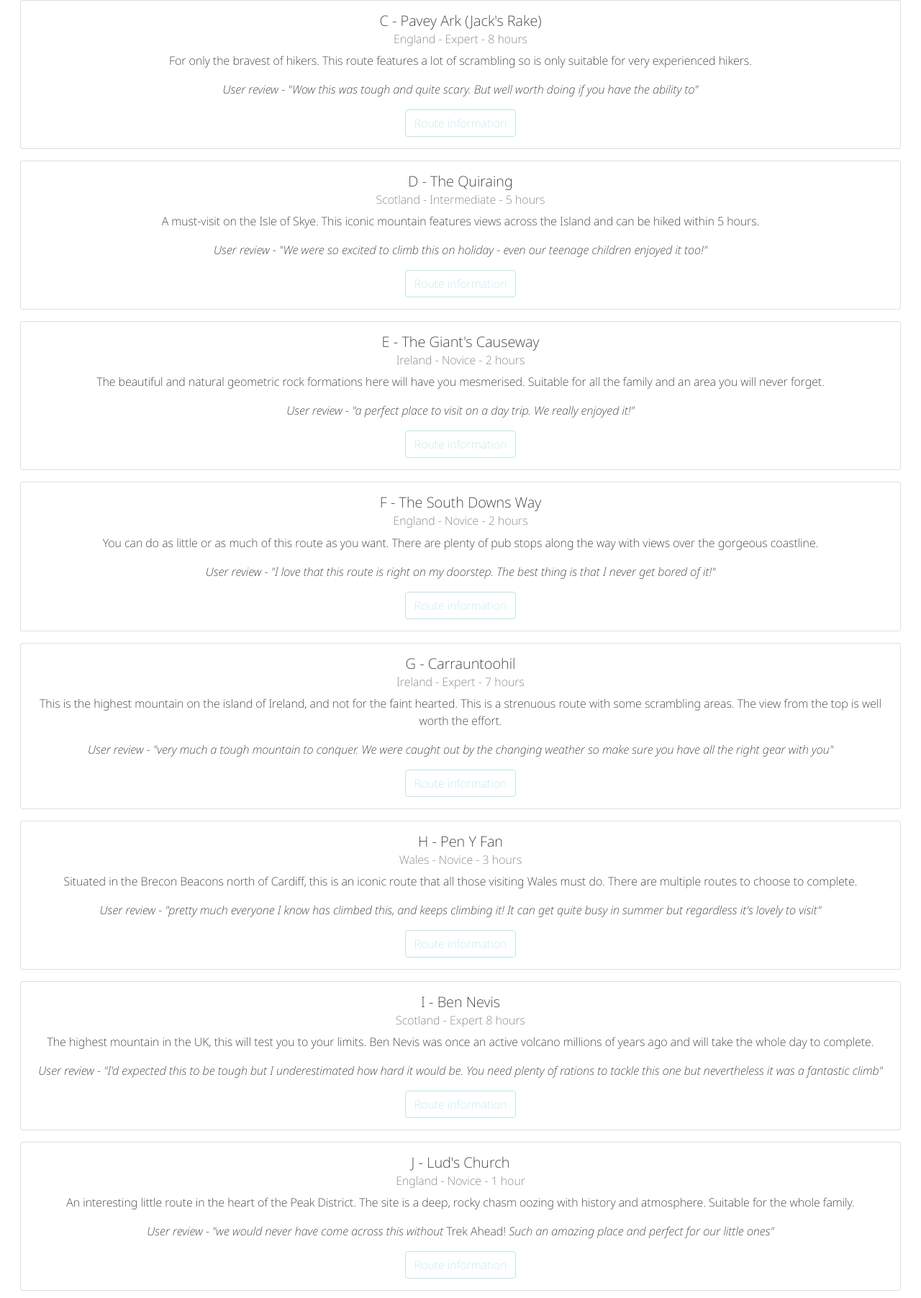
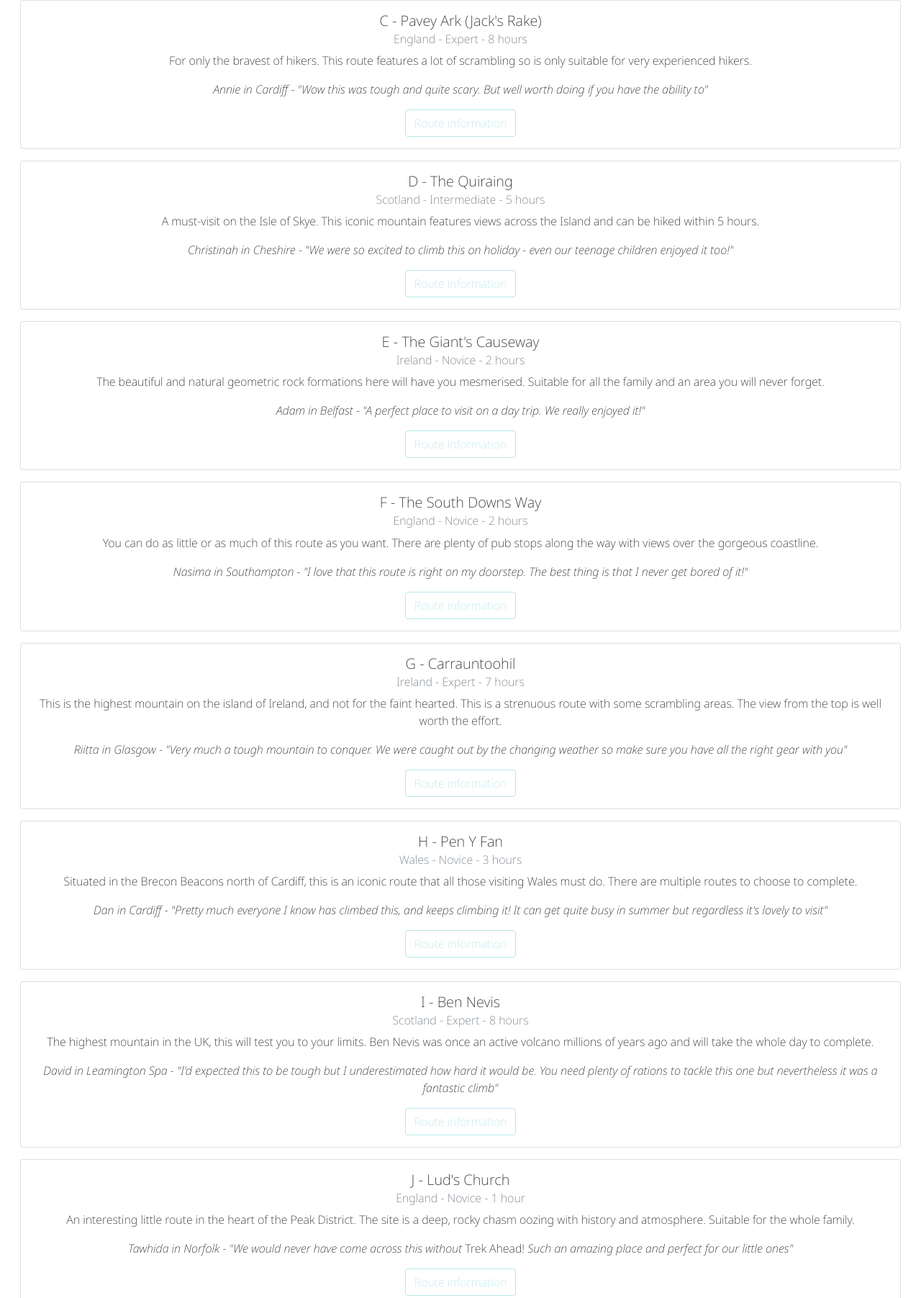
Before and after one commit to Code-Institute-Submissions/anniefenton-milestone-project-2_SepResub, a website: page hikes.html in a window 1280 px wide. Shown: the part 2105-3908 px from the top of the page at 72% size. Drawn offline with nearby package versions, Linux system fonts and the light colour scheme; some packages are replaced by stand-ins of ours; a web font is replaced by a local one.

Commit message:
update reviews information on hikes.html

```diff
--- a/hikes.html
+++ b/hikes.html
@@ -103,7 +103,7 @@
                       <h5 class="card-title">A - Yr Wyddfa (Snowdon)</h5>
                       <h6 class="card-subtitle mb-2 text-muted">Wales - Intermediate - 6 hours</h6>
                       <p class="card-text">The largest mountain in Wales situated in Snowdonia. Surrounded by beautiful scenery and lovely wild swimming spots.</p>
-                      <p><i>User review - "definitely worth the effort in getting to the top! Be careful with the changing weather - it can be quite unpredictable!"</i></p>
+                      <p><i>William in Bath - "Definitely worth the effort in getting to the top! Be careful with the changing weather - it can be quite unpredictable!"</i></p>
                       <a href="https://www.google.com/maps/place/Snowdon/@53.0685161,-4.0850314,15z/data=!3m1!4b1!4m5!3m4!1s0x4865098216d283bd:0x7fe2ceeb3aa47434!8m2!3d53.068504!4d-4.0762766" target="_blank" class="btn">Route information</a>
                       </div>
                     </div>
@@ -112,7 +112,7 @@
                       <h5 class="card-title">B - Cheddar Gorge</h5>
                       <h6 class="card-subtitle mb-2 text-muted">England - Novice - 2 hours</h6>
                       <p class="card-text">A quirky little route featuring gorges and caves. The town of Cheddar is also worth a visit</p>
-                      <p><i>User review - "Our kids absolutely loved this place. So interesting and lots of fun stuff to do!"</i></p>
+                      <p><i>Sandra in London - "Our kids absolutely loved this place. So interesting and lots of fun stuff to do!"</i></p>
                       <a href="https://www.google.com/maps/place/Cheddar+Gorge/@51.2864015,-2.7690326,15z/data=!3m1!4b1!4m5!3m4!1s0x48721e6eef5fe6c7:0xce01166f458dd26b!8m2!3d51.2863889!4d-2.7602778" target="_blank" class="btn">Route information</a>
                       </div>
                     </div>
@@ -121,7 +121,7 @@
                       <h5 class="card-title">C - Pavey Ark (Jack's Rake)</h5>
                       <h6 class="card-subtitle mb-2 text-muted">England - Expert - 8 hours</h6>
                       <p class="card-text">For only the bravest of hikers. This route features a lot of scrambling so is only suitable for very experienced hikers.</p>
-                      <p><i>User review - "Wow this was tough and quite scary. But well worth doing if you have the ability to"</i></p>
+                      <p><i>Annie in Cardiff - "Wow this was tough and quite scary. But well worth doing if you have the ability to"</i></p>
                       <a href="https://www.google.com/maps/place/Pavey+Ark/@54.4614317,-3.1132648,15z/data=!3m1!4b1!4m5!3m4!1s0x487cc14838b11665:0x727152faedd1990!8m2!3d54.46142!4d-3.10451" target="_blank" class="btn">Route information</a>
                       </div>
                     </div>
@@ -130,7 +130,7 @@
                       <h5 class="card-title">D - The Quiraing</h5>
                       <h6 class="card-subtitle mb-2 text-muted">Scotland - Intermediate - 5 hours</h6>
                       <p class="card-text">A must-visit on the Isle of Skye. This iconic mountain features views across the Island and can be hiked within 5 hours.</p>
-                      <p><i>User review - "We were so excited to climb this on holiday - even our teenage children enjoyed it too!"</i></p>
+                      <p><i>Christinah in Cheshire - "We were so excited to climb this on holiday - even our teenage children enjoyed it too!"</i></p>
                       <a href="https://www.google.com/maps/place/Quiraing/@57.6436217,-6.2740328,15z/data=!3m1!4b1!4m5!3m4!1s0x488dcf0db7ac6bdb:0x81b757292026e587!8m2!3d57.643611!4d-6.265278" target="_blank" class="btn">Route information</a>
                       </div>
                     </div>
@@ -139,7 +139,7 @@
                       <h5 class="card-title">E - The Giant's Causeway</h5>
                       <h6 class="card-subtitle mb-2 text-muted">Ireland - Novice - 2 hours</h6>
                       <p class="card-text">The beautiful and natural geometric rock formations here will have you mesmerised. Suitable for all the family and an area you will never forget.</p>
-                      <p><i>User review - "a perfect place to visit on a day trip. We really enjoyed it!"</i></p>
+                      <p><i>Adam in Belfast - "A perfect place to visit on a day trip. We really enjoyed it!"</i></p>
                       <a href="https://www.google.com/maps/place/Giants+Causeway/@55.2322336,-6.5379215,15z/data=!3m1!4b1!4m5!3m4!1s0x4860292db380b00b:0xb62c8c955cb00404!8m2!3d55.2322222!4d-6.5291667" target="_blank" class="btn">Route information</a>
                       </div>
                     </div>
@@ -148,7 +148,7 @@
                       <h5 class="card-title">F - The South Downs Way</h5>
                       <h6 class="card-subtitle mb-2 text-muted">England - Novice - 2 hours</h6>
                       <p class="card-text">You can do as little or as much of this route as you want. There are plenty of pub stops along the way with views over the gorgeous coastline.</p>
-                      <p><i>User review - "I love that this route is right on my doorstep. The best thing is that I never get bored of it!"</i></p>
+                      <p><i>Nasima in Southampton - "I love that this route is right on my doorstep. The best thing is that I never get bored of it!"</i></p>
                       <a href="https://www.google.com/maps/place/S+Downs+Way/@50.9030765,-1.075963,9z/data=!4m5!3m4!1s0x47df7af4f80bdc8f:0x23ac63375ac4a6f3!8m2!3d50.902798!4d-0.5156333" target="_blank" class="btn">Route information</a>
                       </div>
                     </div>
@@ -157,7 +157,7 @@
                       <h5 class="card-title">G - Carrauntoohil</h5>
                       <h6 class="card-subtitle mb-2 text-muted">Ireland - Expert - 7 hours</h6>
                       <p class="card-text">This is the highest mountain on the island of Ireland, and not for the faint hearted. This is a strenuous route with some scrambling areas. The view from the top is well worth the effort.</p>
-                      <p><i>User review - "very much a tough mountain to conquer. We were caught out by the changing weather so make sure you have all the right gear with you"</i></p>
+                      <p><i>Riitta in Glasgow - "Very much a tough mountain to conquer. We were caught out by the changing weather so make sure you have all the right gear with you"</i></p>
                       <a href="https://www.google.com/maps/place/Carrauntoohil/@51.9989671,-9.7519769,15z/data=!3m1!4b1!4m5!3m4!1s0x4845422ce6e057e9:0x1857818df0cb0871!8m2!3d51.9989547!4d-9.7432221" target="_blank" class="btn">Route information</a>
                       </div>
                     </div>
@@ -166,16 +166,16 @@
                       <h5 class="card-title">H - Pen Y Fan</h5>
                       <h6 class="card-subtitle mb-2 text-muted">Wales - Novice - 3 hours</h6>
                       <p class="card-text">Situated in the Brecon Beacons north of Cardiff, this is an iconic route that all those visiting Wales must do. There are multiple routes to choose to complete.</p>
-                      <p><i>User review - "pretty much everyone I know has climbed this, and keeps climbing it! It can get quite busy in summer but regardless it's lovely to visit"</i></p>
+                      <p><i>Dan in Cardiff - "Pretty much everyone I know has climbed this, and keeps climbing it! It can get quite busy in summer but regardless it's lovely to visit"</i></p>
                       <a href="https://www.google.com/maps/place/Pen+y+Fan/@51.8840605,-3.4451975,15z/data=!3m1!4b1!4m5!3m4!1s0x486e31569a64676b:0x5bfe4edafccd08bd!8m2!3d51.8840481!4d-3.4364427" target="_blank" class="btn">Route information</a>
                       </div>
                     </div>
                     <div class="card">
                       <div class="card-body">
                         <h5 class="card-title">I - Ben Nevis</h5>
-                        <h6 class="card-subtitle mb-2 text-muted">Scotland - Expert 8 hours</h6>
+                        <h6 class="card-subtitle mb-2 text-muted">Scotland - Expert - 8 hours</h6>
                         <p class="card-text">The highest mountain in the UK, this will test you to your limits. Ben Nevis was once an active volcano millions of years ago and will take the whole day to complete.</p>
-                        <p><i>User review - "I'd expected this to be tough but I underestimated how hard it would be. You need plenty of rations to tackle this one but nevertheless it was a fantastic climb"</i></p>
+                        <p><i>David in Leamington Spa - "I'd expected this to be tough but I underestimated how hard it would be. You need plenty of rations to tackle this one but nevertheless it was a fantastic climb"</i></p>
                         <a href="https://www.google.com/maps/place/Ben+Nevis/@56.796868,-5.0123053,15z/data=!3m1!4b1!4m5!3m4!1s0x488932978af1e5f3:0x6e948b77ffad9a71!8m2!3d56.7968571!4d-5.0035505" target="_blank" class="btn">Route information</a>
                       </div>
                     </div>
@@ -184,7 +184,7 @@
                         <h5 class="card-title">J - Lud's Church</h5>
                         <h6 class="card-subtitle mb-2 text-muted">England - Novice - 1 hour</h6>
                         <p class="card-text">An interesting little route in the heart of the Peak District. The site is a deep, rocky chasm oozing with history and atmosphere. Suitable for the whole family.</p>
-                        <p><i>User review - "we would never have come across this without</i> Trek Ahead!<i> Such an amazing place and perfect for our little ones"</i></p>
+                        <p><i>Tawhida in Norfolk - "We would never have come across this without</i> Trek Ahead!<i> Such an amazing place and perfect for our little ones"</i></p>
                         <a href="https://www.google.com/maps/place/Lud's+Church/@53.1879339,-2.0230901,17z/data=!3m1!4b1!4m5!3m4!1s0x487a380f746e94eb:0xc1af22d14218ac40!8m2!3d53.1879307!4d-2.0209014" target="_blank" class="btn">Route information</a>
                       </div>
                     </div>
```
